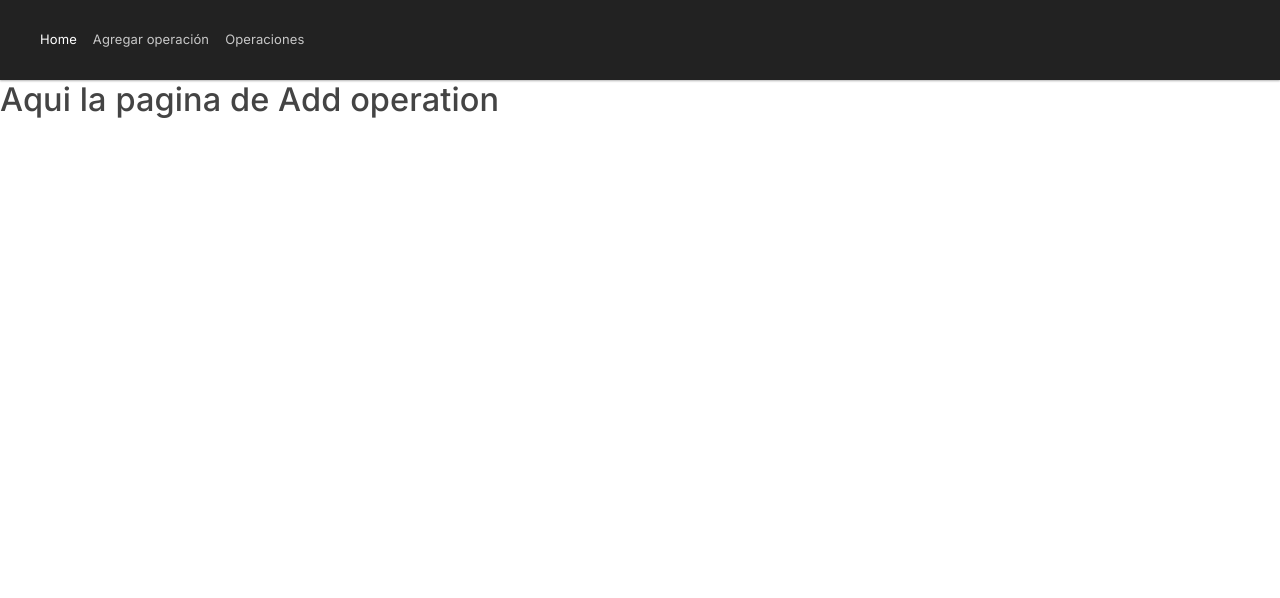
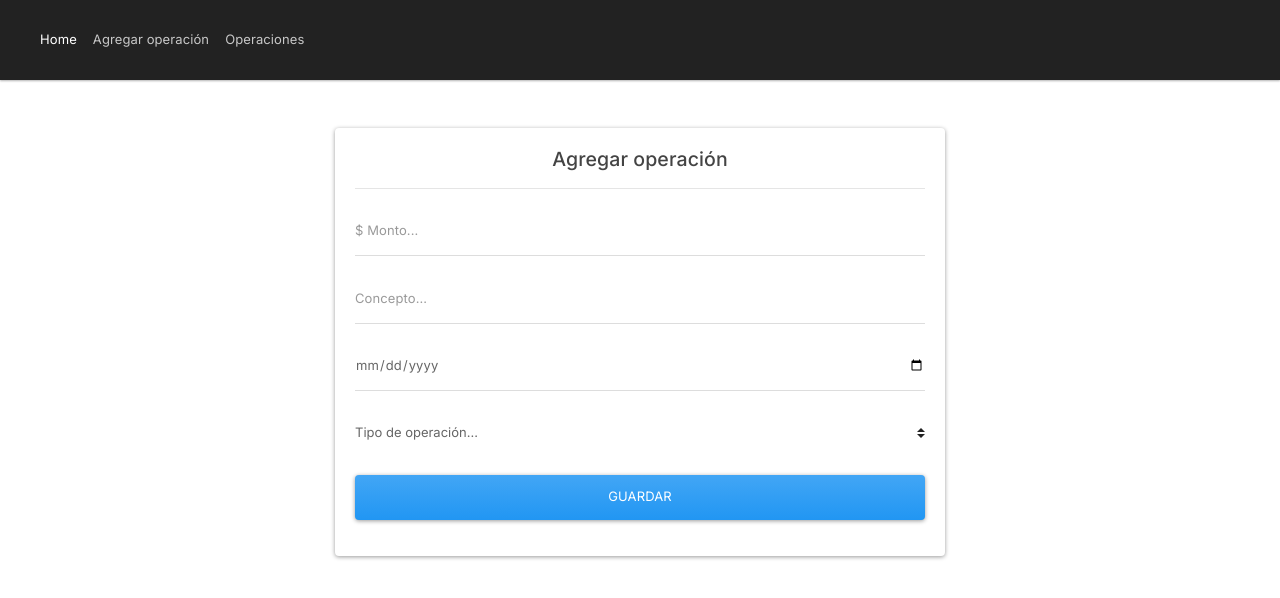
Before and after one commit to sherlock28/budget-frontend, a React (Create React App) app: page /agregar in a window 1280 px wide. Shown: the top 598 px of the page. Built offline with nearby package versions, Linux system fonts and the light colour scheme.

Commit message:
feat: The 'create operation' page is added

```diff
--- a/src/pages/addOperation/index.js
+++ b/src/pages/addOperation/index.js
@@ -1,9 +1,115 @@
-import React from 'react';
+import React, { useState } from "react";
+import { useLocation } from "wouter";
+import saveOperations from "services/saveOperation";
+import updateBalance from "services/updateBalance";
 
 export default function AddOperation() {
-    return (
-        <div>
-            <h1>Aqui la pagina de Add operation</h1>
+  // eslint-disable-next-line
+  const [path, pushLocation] = useLocation();
+  const [amount, setAmount] = useState(0);
+  const [concept, setConcept] = useState("");
+  const [date, setDate] = useState("");
+  const [typeOperation, setTypeOperation] = useState("");
+
+  const handleChange = e => {
+    const { name, value } = e.target;
+    name === "amount"
+      ? setAmount(value)
+      : name === "concept"
+      ? setConcept(value)
+      : name === "date_registered"
+      ? setDate(value)
+      : setTypeOperation(value);
+  };
+
+  const handleSubmit = e => {
+    e.preventDefault();
+    const data = {
+      amount,
+      concept,
+      date_registered: date,
+      type_operation: typeOperation,
+    };
+    saveOperations(data).then(res => {
+      const data = { id: 1, amount, type_operation: typeOperation };
+      updateBalance(data).then(res => pushLocation("/"));
+    });
+  };
+
+  return (
+    <div className="row d-flex justify-content-center mt-5 mx-0">
+      <div className="col-md-6 text-center">
+        <div className="card">
+          <div className="card-body">
+            <h4 className="card-title">Agregar operación</h4>
+            <hr />
+
+            <form onSubmit={handleSubmit}>
+              <div className="form-group">
+                <input
+                  onChange={handleChange}
+                  name="amount"
+                  className="form-control"
+                  placeholder="$ Monto..."
+                  data-toggle="tooltip"
+                  data-placement="top"
+                  title="Ingresa el monto de la oparación."
+                  required
+                />
+              </div>
+
+              <div className="form-group">
+                <input
+                  onChange={handleChange}
+                  name="concept"
+                  className="form-control"
+                  placeholder="Concepto..."
+                  data-toggle="tooltip"
+                  data-placement="top"
+                  title="Ingresa el concepto de la oparación."
+                  required
+                />
+              </div>
+
+              <div className="form-group">
+                <input
+                  onChange={handleChange}
+                  type="date"
+                  name="date_registered"
+                  max="3000-12-31"
+                  min="1900-01-01"
+                  className="form-control"
+                  data-toggle="tooltip"
+                  data-placement="top"
+                  title="Selecciona la fecha de la oparación."
+                  required
+                />
+              </div>
+
+              <div className="input-group mb-3">
+                <select
+                  onChange={handleChange}
+                  name="type_operation"
+                  className="custom-select"
+                  data-toggle="tooltip"
+                  data-placement="top"
+                  title="Selecciona el tipo de la oparación."
+                >
+                  <option defaultValue>Tipo de operación...</option>
+                  <option value="Egreso">Egreso</option>
+                  <option value="Ingreso">Ingreso</option>
+                </select>
+              </div>
+
+              <div className="form-group">
+                <button type="submit" className="btn btn-primary btn-block">
+                  Guardar
+                </button>
+              </div>
+            </form>
+          </div>
         </div>
-    )
+      </div>
+    </div>
+  );
 }
--- a/src/pages/editOperation/index.js
+++ b/src/pages/editOperation/index.js
@@ -1,9 +1,67 @@
-import React from 'react';
+import React from "react";
+
+const handleChange = e => {
+  const { name, value } = e.target;
+  console.log(name, value);
+};
+
+const handleSubmit = e => {
+  e.preventDefault();
+};
 
 export default function EditOperation() {
-    return (
-        <div>
-            <h1>Edit operation</h1>
+  return (
+    <div className="row justify-content-center">
+      <div className="col-auto text-center">
+        <div className="card p-3">
+          <div className="card-body">
+
+            <h4 className="card-title">Agregar operación</h4>
+            <hr />
+
+            <form onSubmit={handleSubmit}>
+
+              <div className="form-group">
+                <input
+                  onChange={handleChange}
+                  name="amount"
+                  className="form-control"
+                  placeholder="Monto..."
+                  required
+                />
+              </div>
+
+              <div className="form-group">
+                <input
+                  onChange={handleChange}
+                  name="concept"
+                  className="form-control"
+                  placeholder="Concepto..."
+                  required
+                />
+              </div>
+
+              <div className="input-group mb-3">
+                <select
+                  onChange={handleChange}
+                  name="type_operation"
+                  className="custom-select"
+                >
+                  <option defaultValue>Tipo de operación...</option>
+                  <option value="Egreso">Egreso</option>
+                  <option value="Ingreso">Ingreso</option>
+                </select>
+              </div>
+
+              <div className="form-group">
+                <button type="submit" className="btn btn-primary btn-block">
+                  Guardar
+                </button>
+              </div>
+            </form>
+          </div>
         </div>
-    )
+      </div>
+    </div>
+  );
 }
--- /dev/null
+++ b/src/services/saveOperation.js
@@ -0,0 +1,18 @@
+import { API_URL } from "services/settings";
+
+export default function saveOperation({
+  concept,
+  amount,
+  date_registered,
+  type_operation,
+}) {
+  const data = { concept, amount, date_registered, type_operation };
+
+  return fetch(`${API_URL}/operations`, {
+    method: "POST",
+    body: JSON.stringify(data),
+    headers: {
+      "Content-Type": "application/json",
+    },
+  });
+}
--- /dev/null
+++ b/src/services/updateBalance.js
@@ -0,0 +1,15 @@
+import { API_URL } from "services/settings";
+
+export default function updateBalance({ id, amount, type_operation }) {
+  const data = { amount, type_operation };
+
+  return fetch(`${API_URL}/balances/${id}`, {
+    method: "PUT",
+    body: JSON.stringify(data),
+    headers: {
+      "Content-Type": "application/json",
+    },
+  })
+    .then(res => res.json())
+    .then(resJSON => console.log(resJSON));
+}
```
